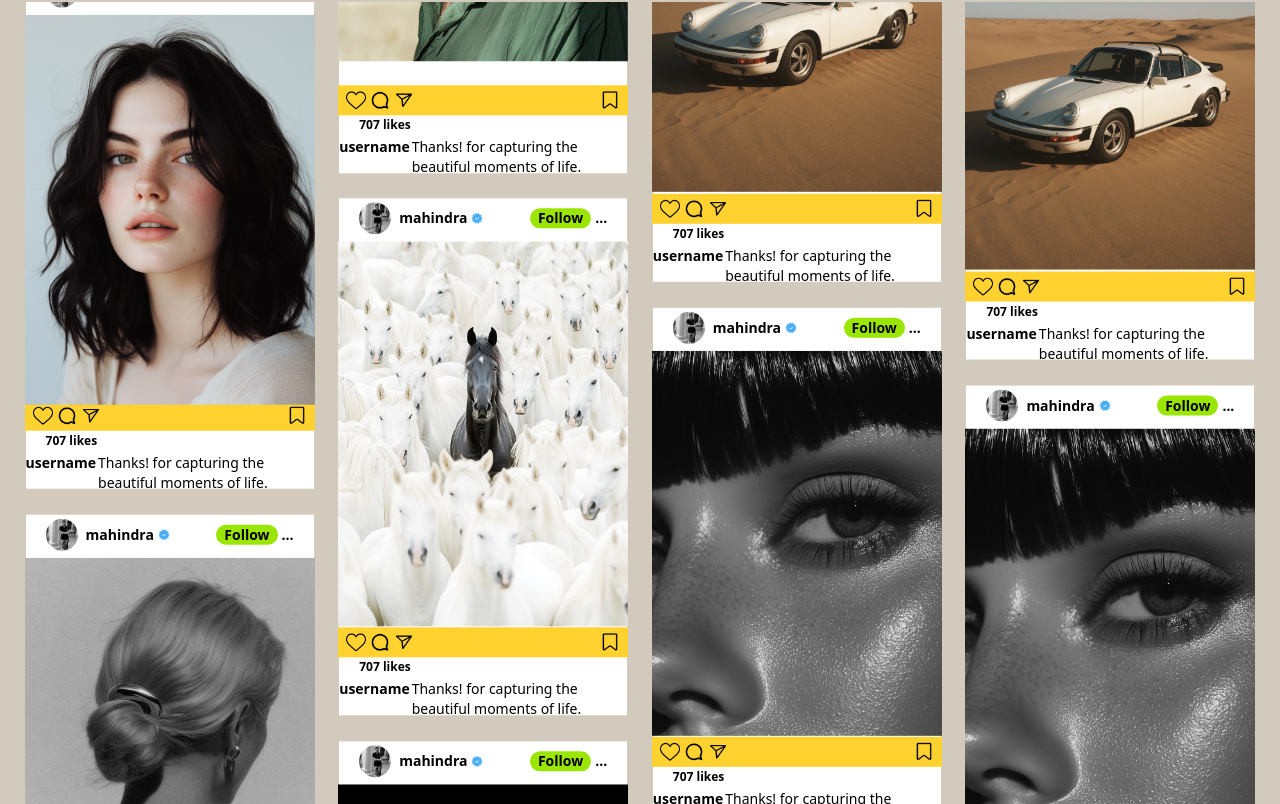
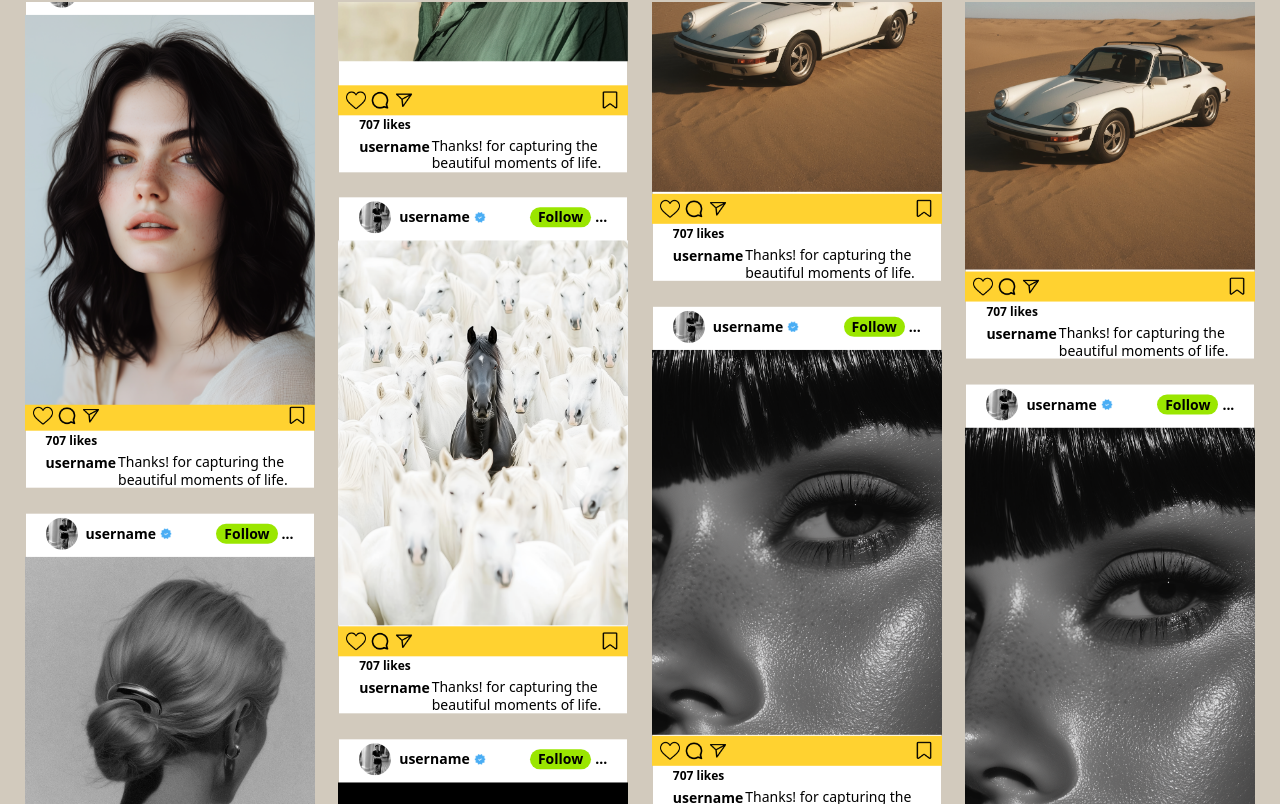
Before and after one commit to deepak-077/Camera, a Next.js app: page / in a window 1280 px wide. Shown: the part 2136-2940 px from the top of the page. Built offline with nearby package versions, Linux system fonts and the light colour scheme.

Commit message:
line height fixed

```diff
--- a/components/ui/skiper-ui/skiper30.tsx
+++ b/components/ui/skiper-ui/skiper30.tsx
@@ -106,7 +106,7 @@ const Column = ({ images, y }: ColumnProps) => {
                   {/* name */}
                   <div className="flex w-full max-w-[390px] h-[18px] gap-5">
                     <div className="flex items-center max-w-[60px] h-[18px] gap-1" >
-                      <span className=" text-sm">mahindra</span>
+                      <span className=" text-sm">username</span>
                         {/* verified tag */}
                         <span className=" flex justify-center items-center max-w-[12px] h-[12px]">
                             <img className=" max-w-[12px] h-[12px]" src="verified.png" alt="" />
@@ -152,15 +152,15 @@ const Column = ({ images, y }: ColumnProps) => {
               </div>
 
               {/* third section - caption */}
-              <div className="flex flex-col w-full min-h-[18px] max-h-[54px] h-auto">
+              <div className="flex flex-col w-full min-h-[18px] max-h-[54px] h-auto pl-5">
 
                 <div className="flex items-start max-w-[458px] w-full min-h-[18px] max-h-[36px] h-auto text-sm gap-0.5">
 
-                <div className="flex items-center ">
+
                   <div className="font-semibold"> username </div>
 
-                </div>
-                <span className="font-normal">Thanks! for capturing the beautiful moments of life.</span>
+
+                <span className="font-normal leading-tight">Thanks! for capturing the beautiful moments of life.</span>
                 </div>
 
                 {/* fix later for long captions */}
```
